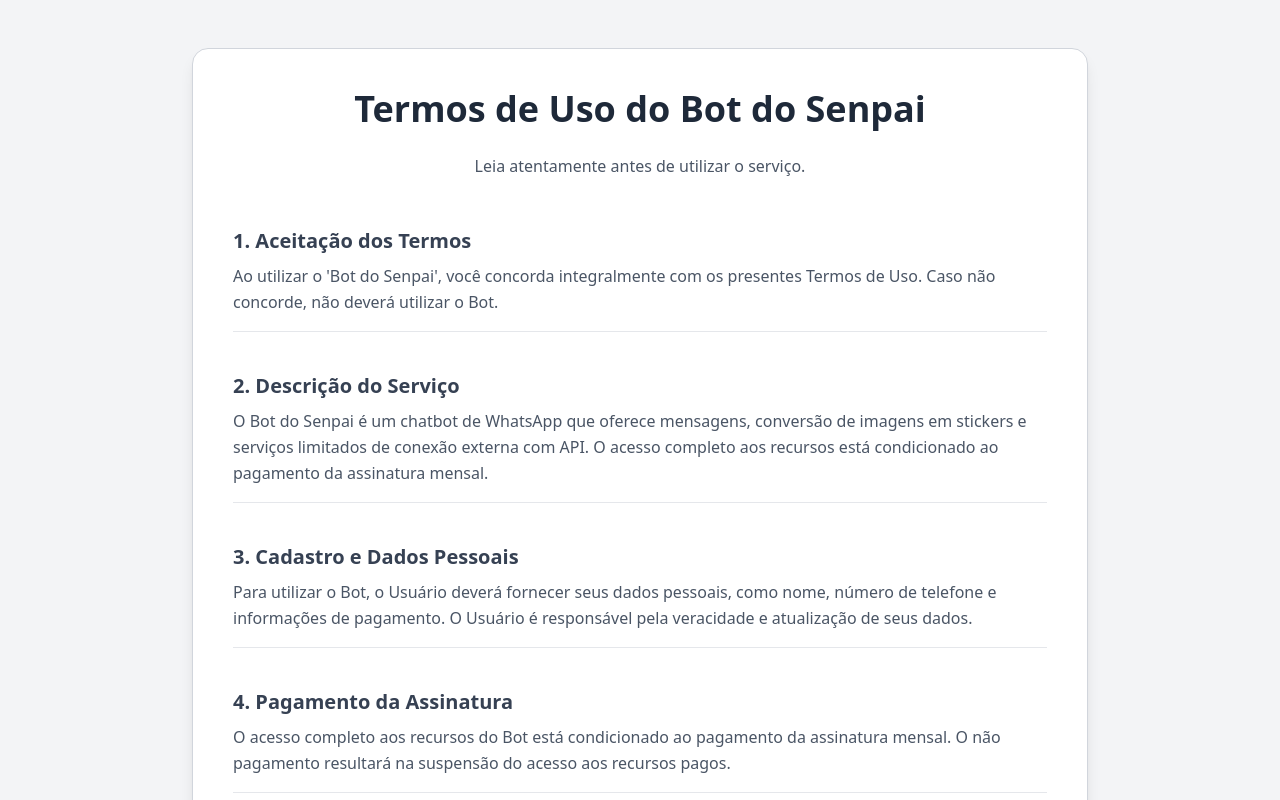
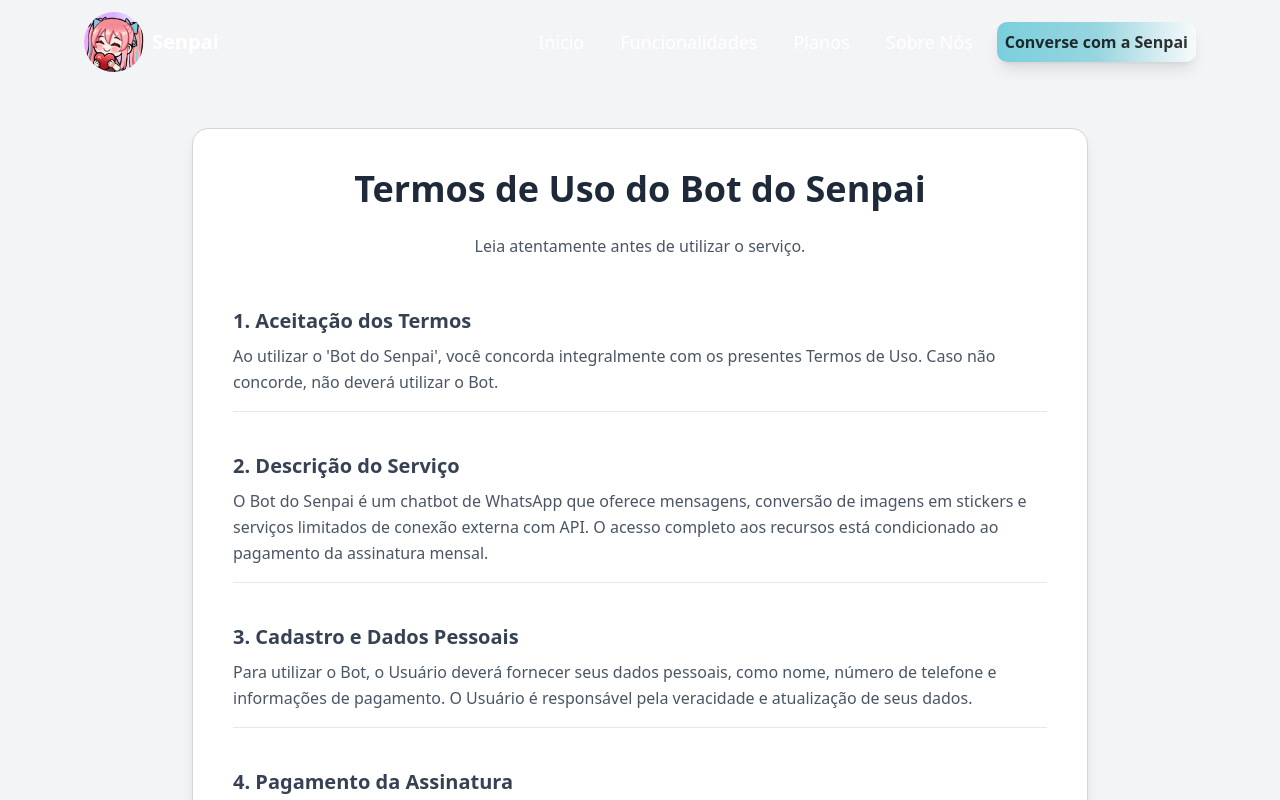
Before and after one commit to PedroMarques391/senpaiLP, a Next.js app: page /termo-de-uso in a window 1280 px wide. Shown: the top 800 px of the page. Built offline with nearby package versions, Linux system fonts and the light colour scheme.

Commit message:
feat: Adicionando Layout Padronizado para a pagina termos de uso.

```diff
--- a/src/app/termo-de-uso/page.tsx
+++ b/src/app/termo-de-uso/page.tsx
@@ -1,9 +1,15 @@
+import Layout from "@/components/template/Layout";
 import { termsOfUse } from "@/data/utils";
 import Link from "next/link";
 
 const TermsOfUse = (): React.JSX.Element => {
     return (
-        <main className="min-h-screen bg-gray-100 text-black px-6 md:px-16 py-12 flex items-center justify-center">
+        <Layout
+            hero={false}
+            backgroundColor="bg-gray-100"
+            backgroundHeader="bg-black"
+        >
+            <main className="  text-black px-6 md:px-16 flex items-center justify-center pt-30">
                 <div className="max-w-4xl bg-white p-10 rounded-2xl shadow-lg border border-gray-300">
                     <h1 className="text-3xl md:text-4xl font-bold text-center text-gray-800 mb-6">
                         Termos de Uso do Bot do Senpai
@@ -40,6 +46,7 @@ const TermsOfUse = (): React.JSX.Element => {
                     </div>
                 </div>
             </main>
+        </Layout>
     );
 };
 
```
Lines whose indentation alone changed are shown as unchanged.
